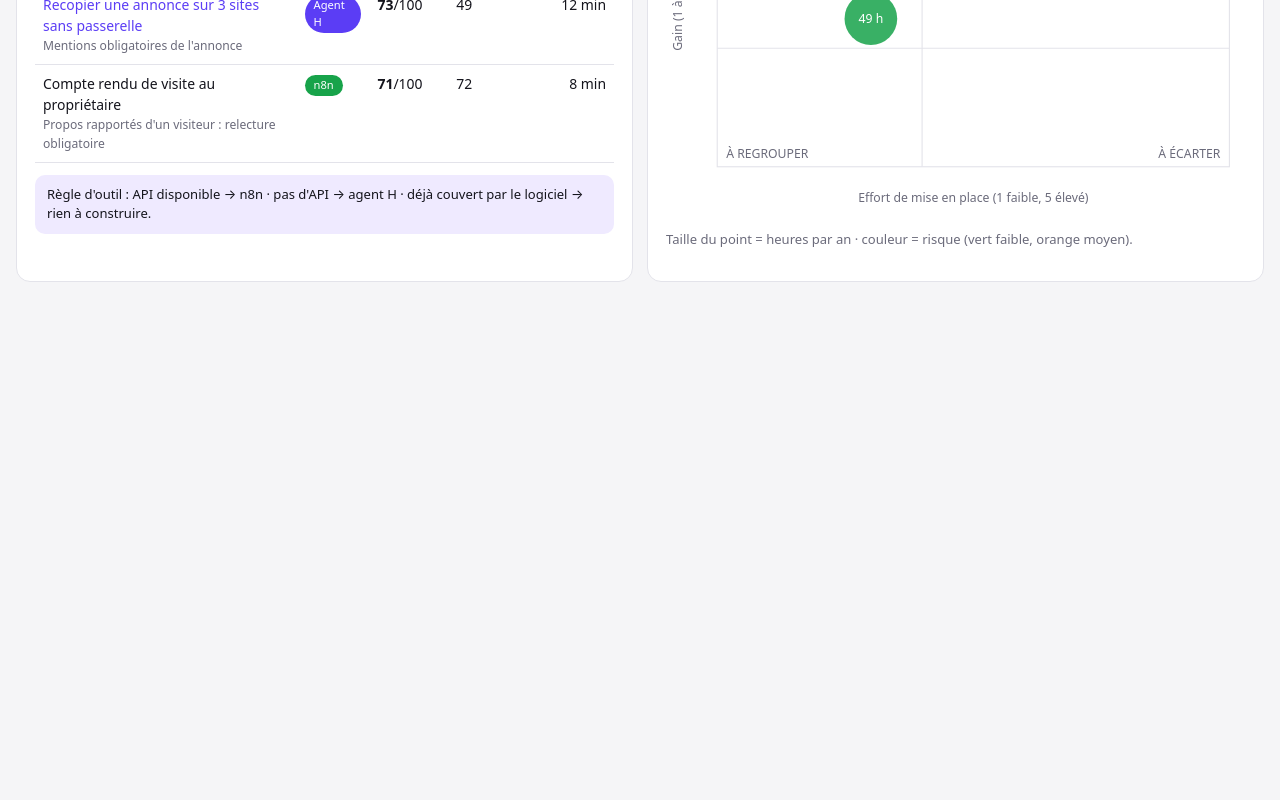
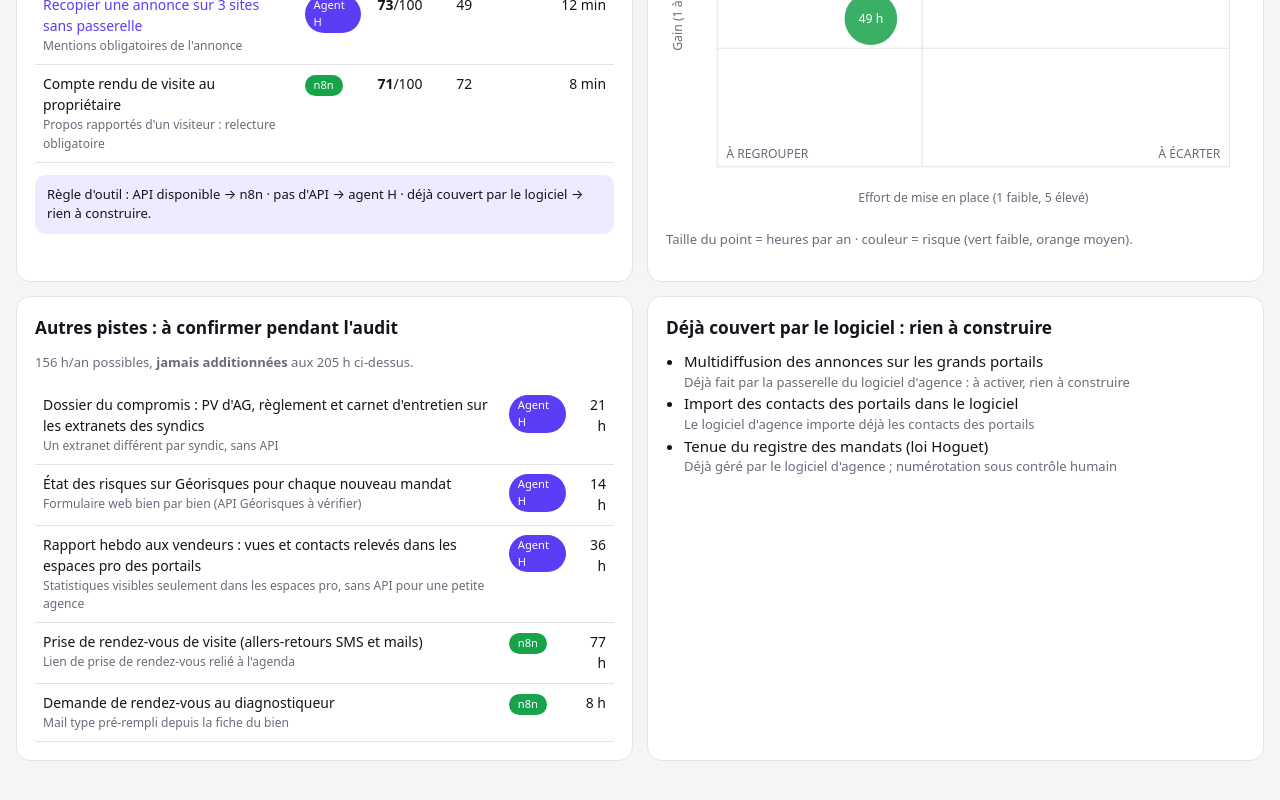
Before and after one commit to kudozinho/Team_14_Eugenia, a Next.js app in the folder binta-cpo/app/ghost-ui/: page / in a window 1280 px wide. Shown: the part 460-1260 px from the top of the page. Before the commit the page ends 800 px from the top, so only its background shows below. Built offline with nearby package versions, Linux system fonts and the light colour scheme.

Commit message:
CPO : tableau de bord, pistes à confirmer (156 h/an, jamais additionnées) et activités déjà couvertes par le logiciel

```diff
--- a/binta-cpo/app/ghost-ui/app/page.tsx
+++ b/binta-cpo/app/ghost-ui/app/page.tsx
@@ -1,4 +1,4 @@
-import { getTaches, getTotalHeures, getOrganisation, formatDuree, LABEL_METHODE } from "@/lib/data";
+import { getTaches, getTotalHeures, getOrganisation, getPistes, formatDuree, LABEL_METHODE } from "@/lib/data";
 import Matrice from "./matrice";
 import Link from "next/link";
 
@@ -6,6 +6,7 @@ export default function Dashboard() {
   const taches = getTaches();
   const total = getTotalHeures();
   const agentH = taches.filter((t) => t.methode === "agent_h").reduce((s, t) => s + t.heures_an, 0);
+  const pistes = getPistes();
   const n8n = taches.filter((t) => t.methode === "n8n").reduce((s, t) => s + t.heures_an, 0);
 
   return (
@@ -52,6 +53,32 @@ export default function Dashboard() {
           <p className="muted">Taille du point = heures par an · couleur = risque (vert faible, orange moyen).</p>
         </section>
       </div>
+
+      <div className="grid g2" style={{ marginTop: 14 }}>
+        <section className="card">
+          <h2>Autres pistes : à confirmer pendant l'audit</h2>
+          <p className="muted">{pistes.totalAConfirmer} h/an possibles, <b>jamais additionnées</b> aux {total} h ci-dessus.</p>
+          <div className="scroll-x"><table>
+            <tbody>
+              {pistes.aConfirmer.map((p) => (
+                <tr key={p.id}>
+                  <td>{p.nom}<div className="muted">{p.pourquoi}</div></td>
+                  <td><span className={`pill ${p.methode}`}>{LABEL_METHODE[p.methode ?? "rien"]}</span></td>
+                  <td className="num">{p.heures_an} h</td>
+                </tr>
+              ))}
+            </tbody>
+          </table></div>
+        </section>
+        <section className="card">
+          <h2>Déjà couvert par le logiciel : rien à construire</h2>
+          <ul className="clean">
+            {pistes.dejaCouvert.map((p) => (
+              <li key={p.id}>{p.nom}<div className="muted">{p.pourquoi}</div></li>
+            ))}
+          </ul>
+        </section>
+      </div>
     </>
   );
 }
--- /dev/null
+++ b/binta-cpo/app/ghost-ui/data/pistes.json
@@ -0,0 +1,60 @@
+{
+ "_note": "Copie réduite de commun/donnees/taches-semaine-agence.json (source unique). Les pistes à confirmer ne sont JAMAIS additionnées au chiffre de 205 h/an.",
+ "a_confirmer": [
+  {
+   "id": "t06",
+   "nom": "Dossier du compromis : PV d'AG, règlement et carnet d'entretien sur les extranets des syndics",
+   "methode": "agent_h",
+   "heures_an": 21,
+   "pourquoi": "Un extranet différent par syndic, sans API"
+  },
+  {
+   "id": "t07",
+   "nom": "État des risques sur Géorisques pour chaque nouveau mandat",
+   "methode": "agent_h",
+   "heures_an": 14,
+   "pourquoi": "Formulaire web bien par bien (API Géorisques à vérifier)"
+  },
+  {
+   "id": "t08",
+   "nom": "Rapport hebdo aux vendeurs : vues et contacts relevés dans les espaces pro des portails",
+   "methode": "agent_h",
+   "heures_an": 36,
+   "pourquoi": "Statistiques visibles seulement dans les espaces pro, sans API pour une petite agence"
+  },
+  {
+   "id": "t09",
+   "nom": "Prise de rendez-vous de visite (allers-retours SMS et mails)",
+   "methode": "n8n",
+   "heures_an": 77,
+   "pourquoi": "Lien de prise de rendez-vous relié à l'agenda"
+  },
+  {
+   "id": "t10",
+   "nom": "Demande de rendez-vous au diagnostiqueur",
+   "methode": "n8n",
+   "heures_an": 8,
+   "pourquoi": "Mail type pré-rempli depuis la fiche du bien"
+  }
+ ],
+ "deja_couvert": [
+  {
+   "id": "t01",
+   "nom": "Multidiffusion des annonces sur les grands portails",
+   "heures_an_aujourdhui": 50.0,
+   "pourquoi": "Déjà fait par la passerelle du logiciel d'agence : à activer, rien à construire"
+  },
+  {
+   "id": "t02",
+   "nom": "Import des contacts des portails dans le logiciel",
+   "heures_an_aujourdhui": 38.3,
+   "pourquoi": "Le logiciel d'agence importe déjà les contacts des portails"
+  },
+  {
+   "id": "t11",
+   "nom": "Tenue du registre des mandats (loi Hoguet)",
+   "heures_an_aujourdhui": 11.7,
+   "pourquoi": "Déjà géré par le logiciel d'agence ; numérotation sous contrôle humain"
+  }
+ ]
+}
--- a/binta-cpo/app/ghost-ui/lib/data.ts
+++ b/binta-cpo/app/ghost-ui/lib/data.ts
@@ -1,6 +1,7 @@
 import tachesJson from "@/data/taches-demo.json";
 import ficheJson from "@/data/fiche-001.json";
 import executionJson from "@/data/execution-exemple.json";
+import pistesJson from "@/data/pistes.json";
 
 export type Score = {
   gain: number; facilite: number; effort: number; risque: number; confiance: number;
@@ -44,3 +45,14 @@ export const LABEL_METHODE: Record<string, string> = {
   n8n: "n8n",
   rien: "Rien à construire",
 };
+
+export type Piste = { id: string; nom: string; methode?: string; heures_an?: number; heures_an_aujourdhui?: number; pourquoi: string };
+// Pistes à mesurer pendant l'audit : jamais additionnées au chiffre principal.
+export function getPistes() {
+  const aConfirmer = pistesJson.a_confirmer as Piste[];
+  return {
+    aConfirmer,
+    totalAConfirmer: aConfirmer.reduce((s, p) => s + (p.heures_an ?? 0), 0),
+    dejaCouvert: pistesJson.deja_couvert as Piste[],
+  };
+}
```
